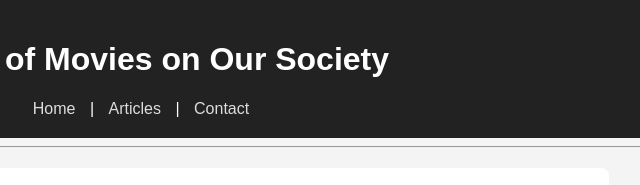
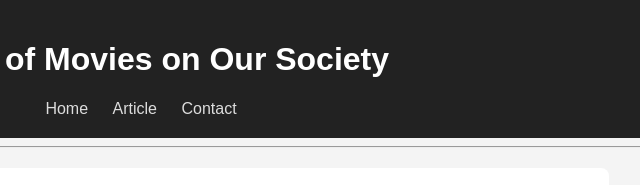
Before and after one commit to mandan-codriva/HTML-CSS-Assignment, a plain HTML site: page day2/index.html in a window 1280 px wide. Shown: the top 185 px of the page, 499-1139 px from the left. Drawn offline with Linux system fonts and the light colour scheme.

Commit message:
Line By Line Commit

```diff
--- a/day2/index.html
+++ b/day2/index.html
@@ -10,7 +10,8 @@
     <header>
       <h1>Impact of Movies on Our Society</h1>
       <nav>
-        <a href="#">Home</a> | <a href="#">Articles</a> |
+        <a href="#">Home</a>
+         <a href="#">Article</a>
         <a href="#">Contact</a>
       </nav>
     </header>
@@ -164,4 +165,3 @@
     </footer>
   </body>
 </html>
-//Tried Line By Line Commit
```
